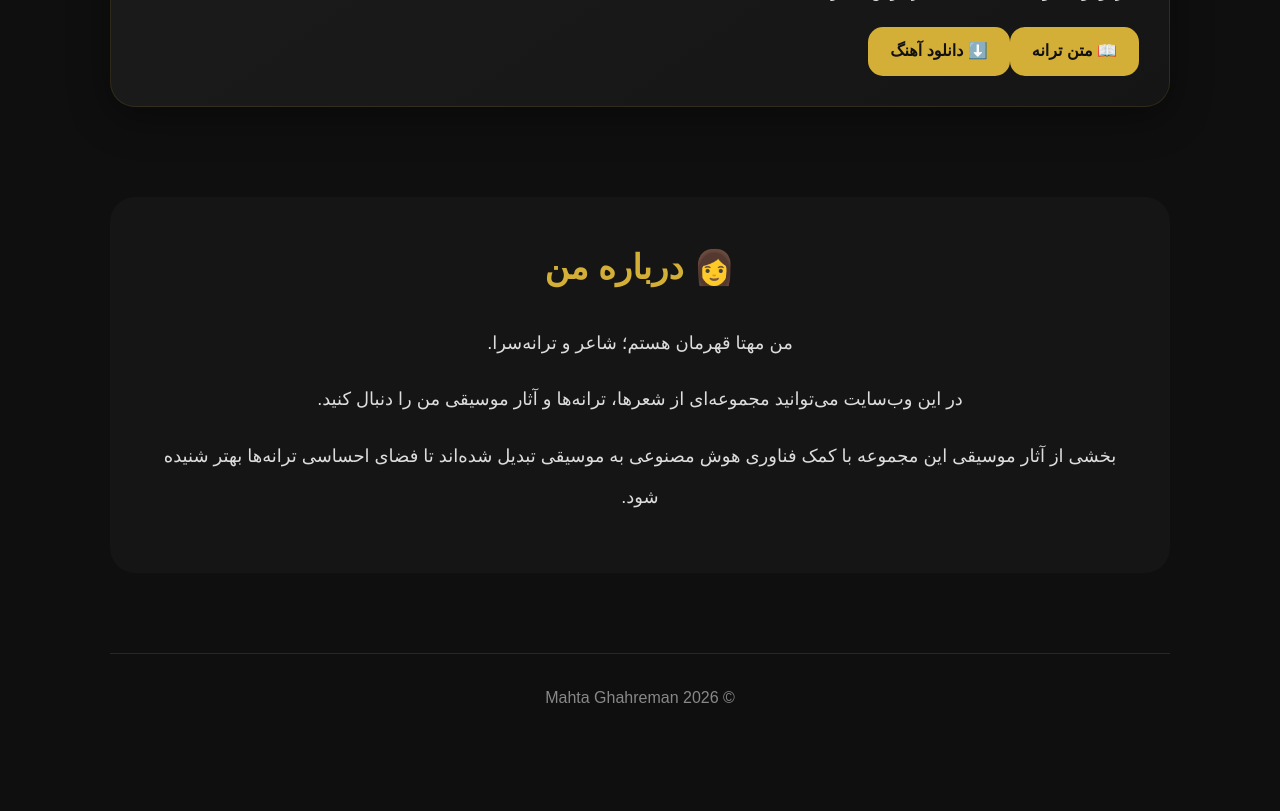
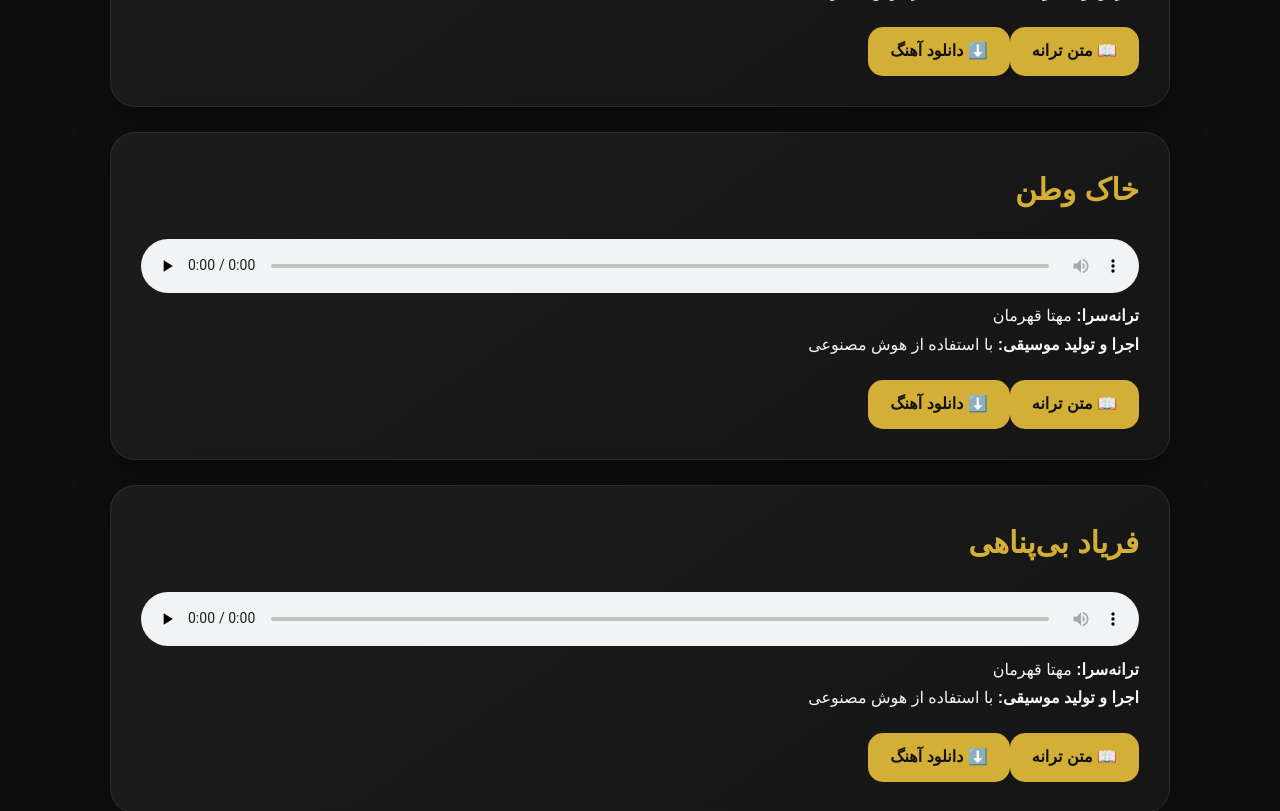
Before and after one commit to mahtaghahreman/Mahta_ghahreman, a Next.js app: page / in a window 1280 px wide. Shown: the part 10180-10991 px from the top of the page. Before the commit the page ends 10923 px from the top, so only its background shows below. Built offline with nearby package versions, Linux system fonts and the light colour scheme.

Commit message:
Update page.tsx

```diff
--- a/app/page.tsx
+++ b/app/page.tsx
@@ -1,3 +1,4 @@
+
 "use client";
 
 import Image from "next/image";
@@ -144,6 +145,16 @@ const songs = [
     title: "دریا",
     file: "/Darya.mp3",
     lyricLink: "/lyrics/darya",
+  },
+  {
+    title: "خاک وطن",
+    file: "/Khak-e-Vatan.mp3",
+    lyricLink: "/lyrics/khak-e-vatan",
+  },
+  {
+    title: "فریاد بی‌پناهی",
+    file: "/Faryad-e-Bipanahi.mp3",
+    lyricLink: "/lyrics/faryad-e-bipanahi",
   },
 ];
 
```
